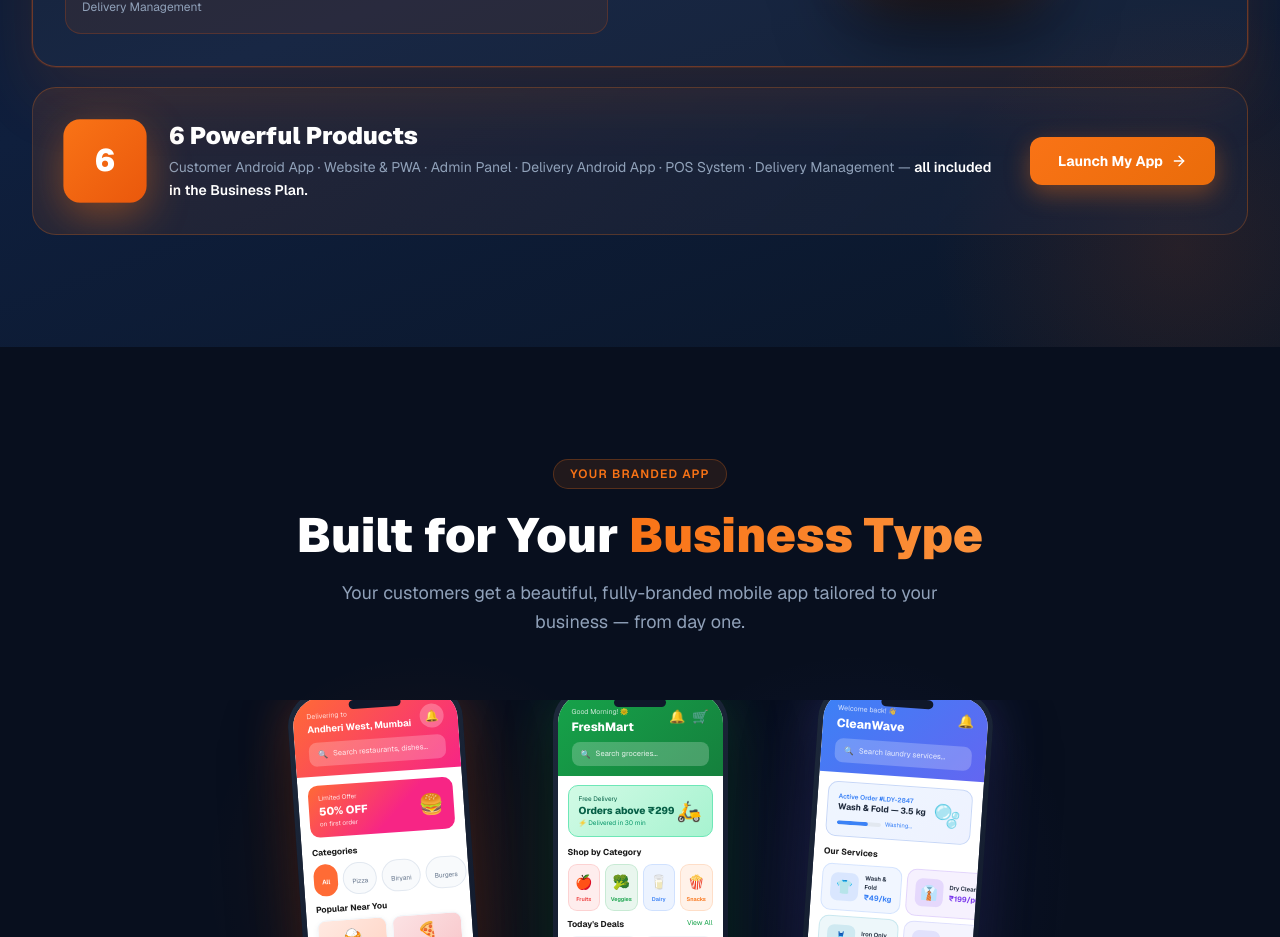
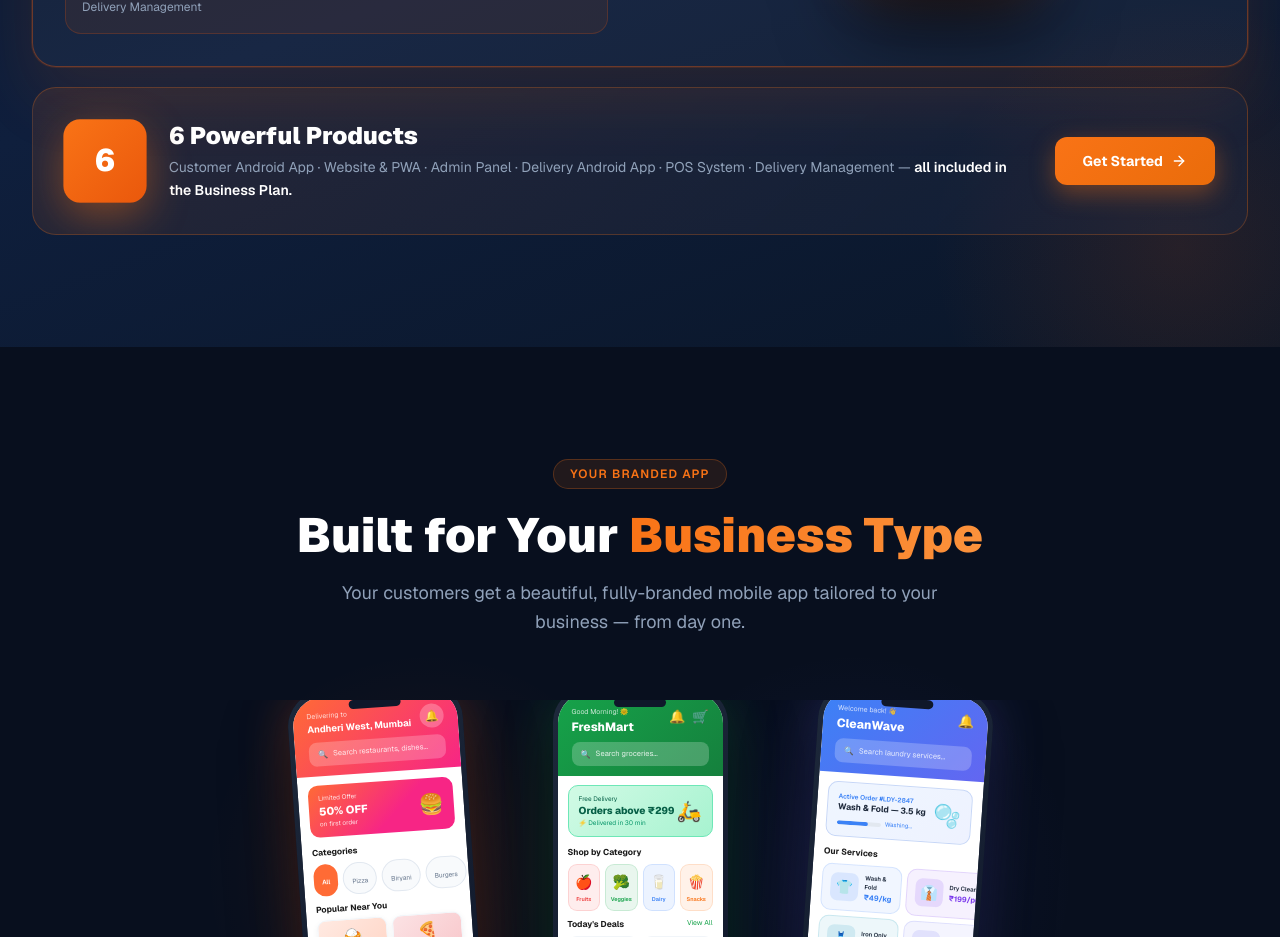
Before and after one commit to quantixtechnology/quantix-website, a Next.js app: page / in a window 1280 px wide. Shown: the part 2380-3317 px from the top of the page. Built offline with nearby package versions, Linux system fonts and the light colour scheme; no server answers.

Commit message:
chore: auto-deploy 2026-06-02 18:16

```diff
--- a/app/sections/WhatIsIncluded.tsx
+++ b/app/sections/WhatIsIncluded.tsx
@@ -812,7 +812,7 @@ export default function WhatIsIncluded() {
                 boxShadow: "0 8px 24px rgba(249,115,22,0.38)",
               }}
             >
-              Launch My App
+              Get Started
               <ArrowRight className="w-4 h-4" />
             </a>
           </div>
```
